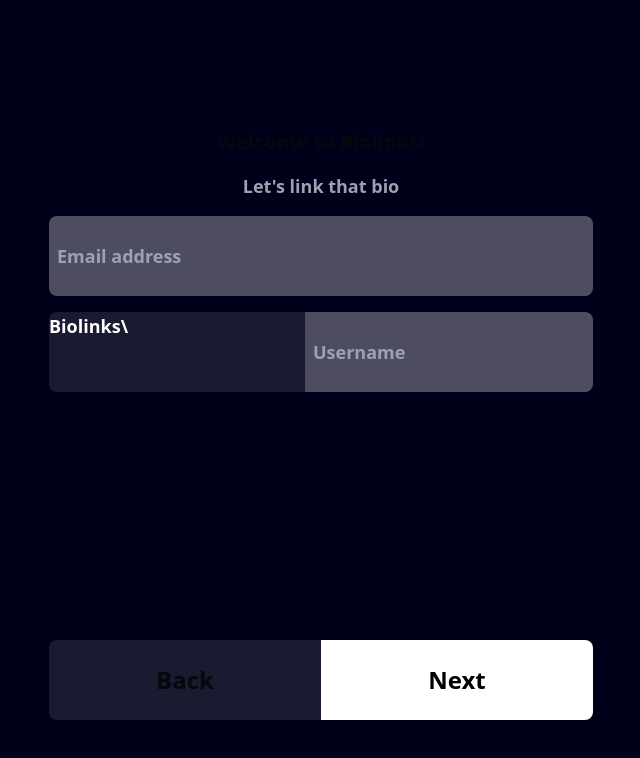
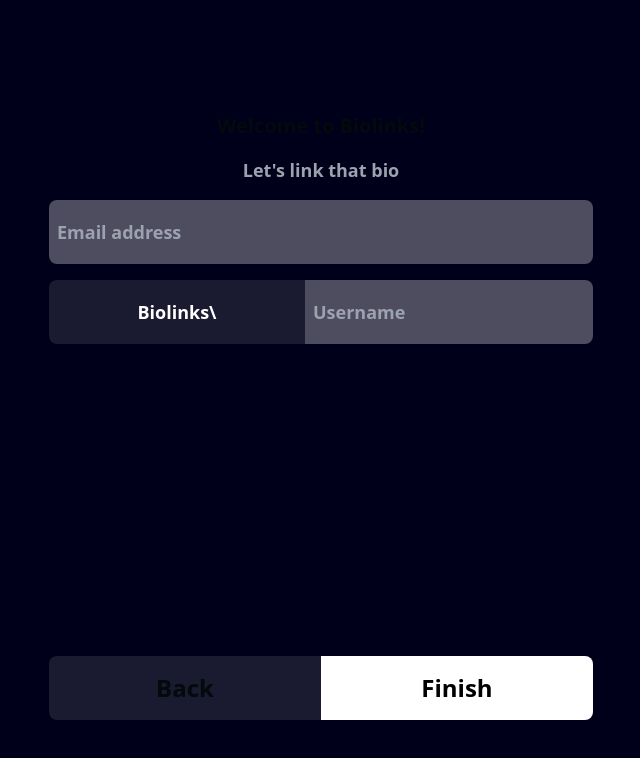
Before and after one commit to ophirKatz/biolinks, a Next.js app: page /join in a window 1280 px wide. Both pictures are taken after a click on the button "Next". Shown: the top 758 px of the page, without its empty margins (319-959 px from the left). Built offline with nearby package versions, Linux system fonts and the light colour scheme.

Commit message:
Moved join state to join layout component

```diff
--- a/app/join/layout.tsx
+++ b/app/join/layout.tsx
@@ -1,12 +1,26 @@
+"use client";
+
+import { JoinStep } from "@/components/join/JoinStep";
 import JoinButtons from "@/components/join/JoinButtons";
-import React from "react";
+import React, { useState } from "react";
 
 export default function JoinLayout(props: any) {
+  const [step, setStep] = useState(JoinStep.Auth);
+
+  const onBack = () => {
+    console.log("Back was clicked");
+    setStep(step === JoinStep.EditTabs ? JoinStep.Auth : step);
+  };
+  const onNext = () => {
+    console.log("Next was clicked");
+    setStep(step === JoinStep.Auth ? JoinStep.EditTabs : step);
+  };
+
   return (
     <div className="h-full w-full sm:w-full md:w-full lg:w-1/2 xl:w-1/2">
       <div className="flex flex-col w-full h-screen justify-between px-12 py-20">
         {props.children}
-        <JoinButtons />
+        <JoinButtons step={step} onBack={onBack} onNext={onNext} />
       </div>
     </div>
   );
--- a/app/join/page.tsx
+++ b/app/join/page.tsx
@@ -1,23 +1,12 @@
+import Auth from "@/components/join/Auth";
 import React from "react";
 
 export default function JoinPage() {
   return (
-    <div className="flex flex-col justify-center items-center gap-4 mt-12 font-bold">
+    <div className="flex flex-col justify-center items-center gap-4 mt-8 font-bold">
       <span className="text-xl">Welcome to Biolinks!</span>
       <span className="text-lg text-gray-400">Let's link that bio</span>
-      <input
-        className="w-full flex justify-center font-bold items-center h-20 text-lg bg-white/30 rounded-lg text-white px-2"
-        placeholder="Email address"
-      />
-      <div className="w-full flex justify-center items-center font-bold items-center h-20 text-lg rounded-lg text-white">
-        <span className="h-full flex-1 bg-white/10 rounded-s-lg">
-          Biolinks\
-        </span>
-        <input
-          className="h-full flex-1 bg-white/30 rounded-e-lg flex items-center justify-center px-2"
-          placeholder="Username"
-        />
-      </div>
+      <Auth />
     </div>
   );
 }
--- a/components/join/Auth.tsx
+++ b/components/join/Auth.tsx
@@ -1,5 +1,27 @@
 import React from "react";
 
 export default function Auth() {
-  return <div>Auth</div>;
+  return (
+    <form className="animate-in flex-1 flex flex-col w-full justify-center gap-2 text-foreground gap-4">
+      <input
+        className="w-full flex justify-center items-center font-bold h-16 text-lg bg-white/30 rounded-lg text-white px-2"
+        type="email"
+        name="email"
+        placeholder="Email address"
+        required
+      />
+      <div className="w-full flex items-center font-bold h-16 text-lg rounded-lg text-white">
+        <span className="h-full flex-1 flex justify-center items-center bg-white/10 rounded-s-lg">
+          Biolinks\
+        </span>
+        <input
+          className="h-full flex-1 bg-white/30 rounded-e-lg flex items-center justify-center px-2"
+          type="text"
+          name="username"
+          placeholder="Username"
+          required
+        />
+      </div>
+    </form>
+  );
 }
--- a/components/join/JoinButtons.tsx
+++ b/components/join/JoinButtons.tsx
@@ -1,56 +1,48 @@
 "use client";
 
-import { useRouter } from "next/navigation";
-import React, { useState } from "react";
-
-export enum JoinStep {
-  Auth,
-  EditTabs,
-}
+import React from "react";
+import { JoinStep } from "./JoinStep";
 
 const ButtonsContainer = (props: any) => (
-  <div className="w-full flex justify-center font-bold items-center h-20 text-2xl">
+  <div className="w-full flex justify-center font-bold items-center h-16 text-2xl">
     {props.children}
   </div>
 );
 
-export default function JoinButtons() {
-  const [step, setStep] = useState(JoinStep.Auth);
-  const router = useRouter();
+export type JoinButtonsProps = {
+  step: JoinStep;
+  onBack: () => void;
+  onNext: () => void;
+};
 
-  const onBack = () => {
-    console.log("Back was clicked");
-    setStep(step === JoinStep.EditTabs ? JoinStep.Auth : step);
-  };
-  const onNext = () => {
-    console.log("Next was clicked");
-    setStep(step === JoinStep.Auth ? JoinStep.EditTabs : step);
-  };
+export default function JoinButtons(props: JoinButtonsProps) {
+  const getNextText = () =>
+    props.step === JoinStep.EditTabs ? "Finish" : "Next";
 
   return (
     <>
-      {step === JoinStep.Auth ? (
+      {props.step === JoinStep.Auth ? (
         <ButtonsContainer>
           <button
             className="flex-1 h-full bg-white text-black rounded-lg"
-            onClick={onNext}
+            onClick={props.onNext}
           >
-            Next
+            {getNextText()}
           </button>
         </ButtonsContainer>
       ) : (
         <ButtonsContainer>
           <button
             className="flex-1 h-full bg-white/10 rounded-s-lg"
-            onClick={onBack}
+            onClick={props.onBack}
           >
             Back
           </button>
           <button
             className="flex-1 h-full bg-white text-black rounded-e-lg"
-            onClick={onNext}
+            onClick={props.onNext}
           >
-            Next
+            {getNextText()}
           </button>
         </ButtonsContainer>
       )}
--- /dev/null
+++ b/components/join/JoinStep.ts
@@ -0,0 +1,4 @@
+export enum JoinStep {
+  Auth,
+  EditTabs,
+}
```
